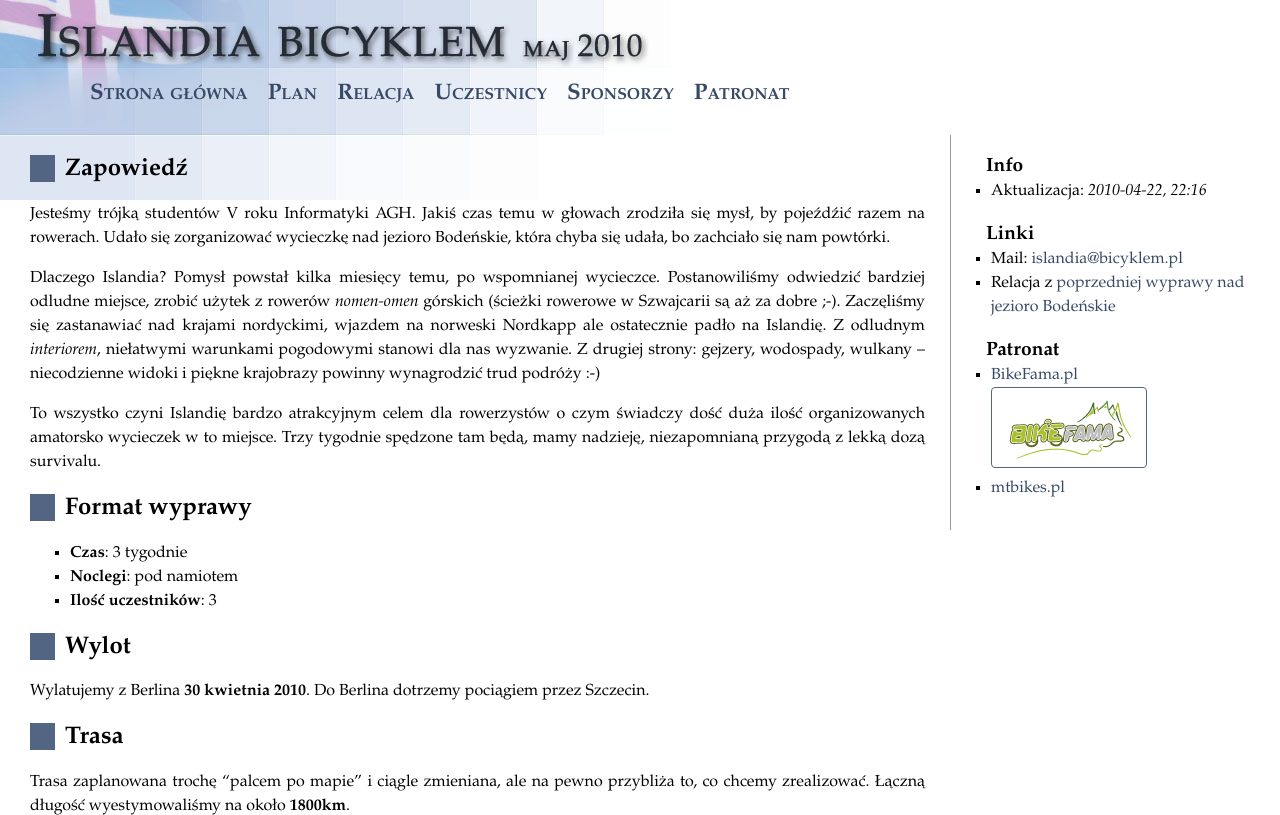
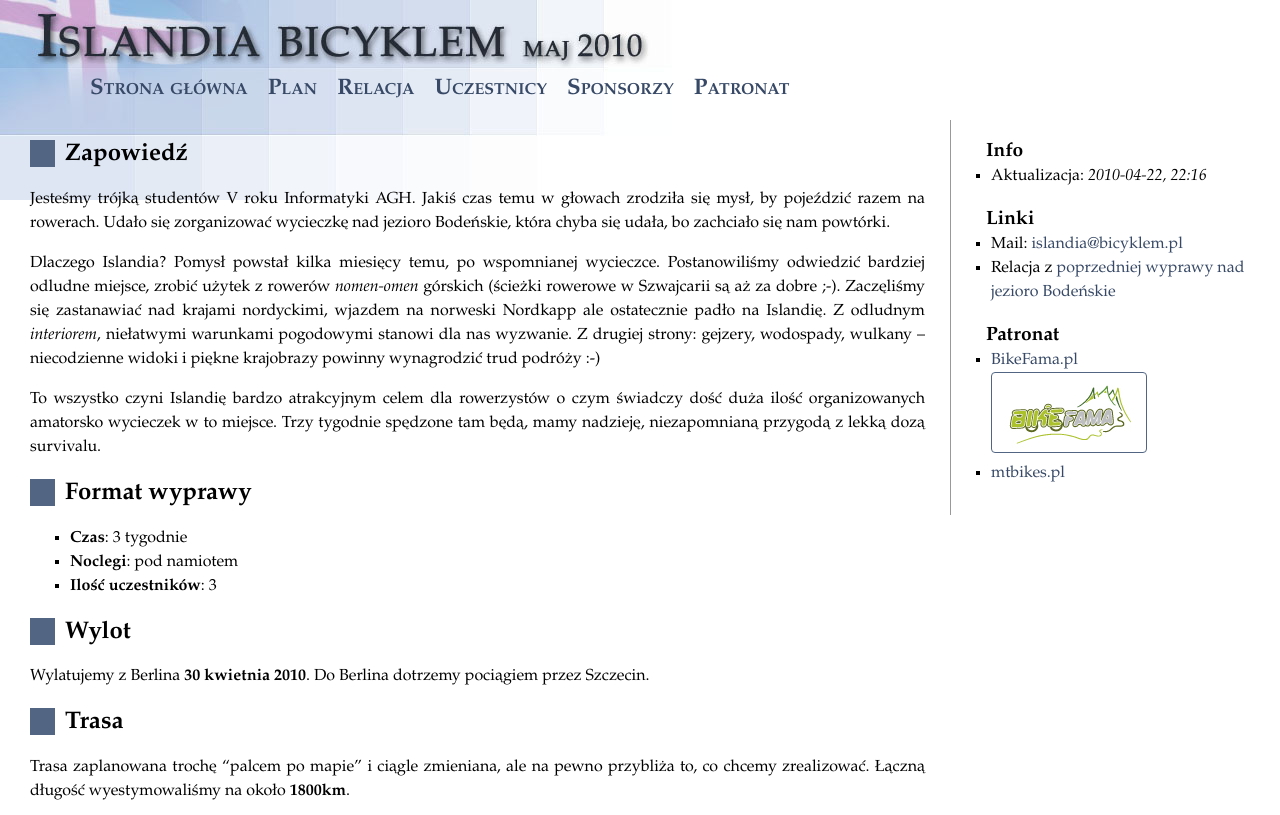
Before and after one commit to michalbugno/bicyklem.pl, a Jekyll site: the page built from trip_plan.markdown, in a window 1280 px wide, cut to the strip 0-815 px from the top of the page. Built offline with Jekyll 4.4.1, drawn with Linux system fonts in a browser that asks for light colours.

Commit message:
Shorter menu, fixed typo

```diff
--- a/_layouts/default.html
+++ b/_layouts/default.html
@@ -43,8 +43,7 @@
             <li>Linki</li>
             <ul>
               <li>Mail: <a href="mailto:islandia@bicyklem.pl">islandia@bicyklem.pl</a></li>
-              <li>Relacja z <a href="./bodensee.html">poprzedniej wyprawy nad jezioro
-                Bodeńskie</a></li>
+              <li>Relacja z <a href="./bodensee.html">poprzedniej wyprawy nad jezioro Bodeńskie</a></li>
             </ul>
             <li>Patronat</li>
             <ul>
--- a/css/screen.css
+++ b/css/screen.css
@@ -61,7 +61,6 @@ img {
 
 #contentwrapper {
   float: left;
-  width: 100%;
 }
 
 #contentcolumn {
@@ -69,9 +68,8 @@ img {
 }
 
 #menu {
-  height: 55px;
-  padding-top: 60px;
-  padding-bottom: 20px;
+  padding-top: 55px;
+  padding-bottom: 35px;
 }
 
 #menu li {
--- a/trip_plan.markdown
+++ b/trip_plan.markdown
@@ -5,7 +5,7 @@ title: Plan wycieczki
 
 ## Zapowiedź
 Jesteśmy trójką studentów V roku Informatyki AGH. Jakiś czas temu w głowach
-zrodziła się mysł, by pojeźdźić razem na rowerach. Udało się zorganizować
+zrodziła się mysł, by pojeździć razem na rowerach. Udało się zorganizować
 wycieczkę nad jezioro Bodeńskie, która chyba się udała, bo zachciało się nam
 powtórki.
 
```
